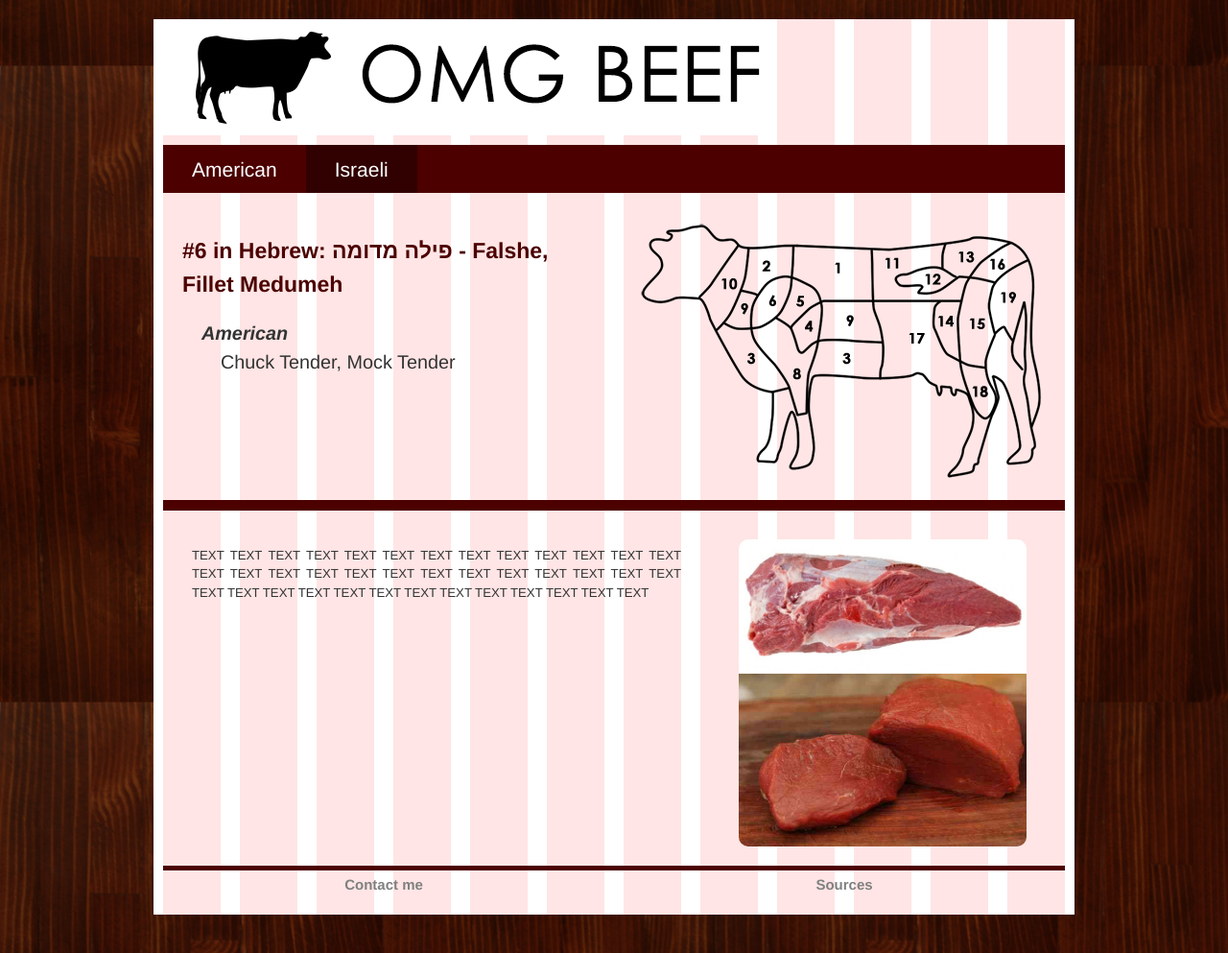
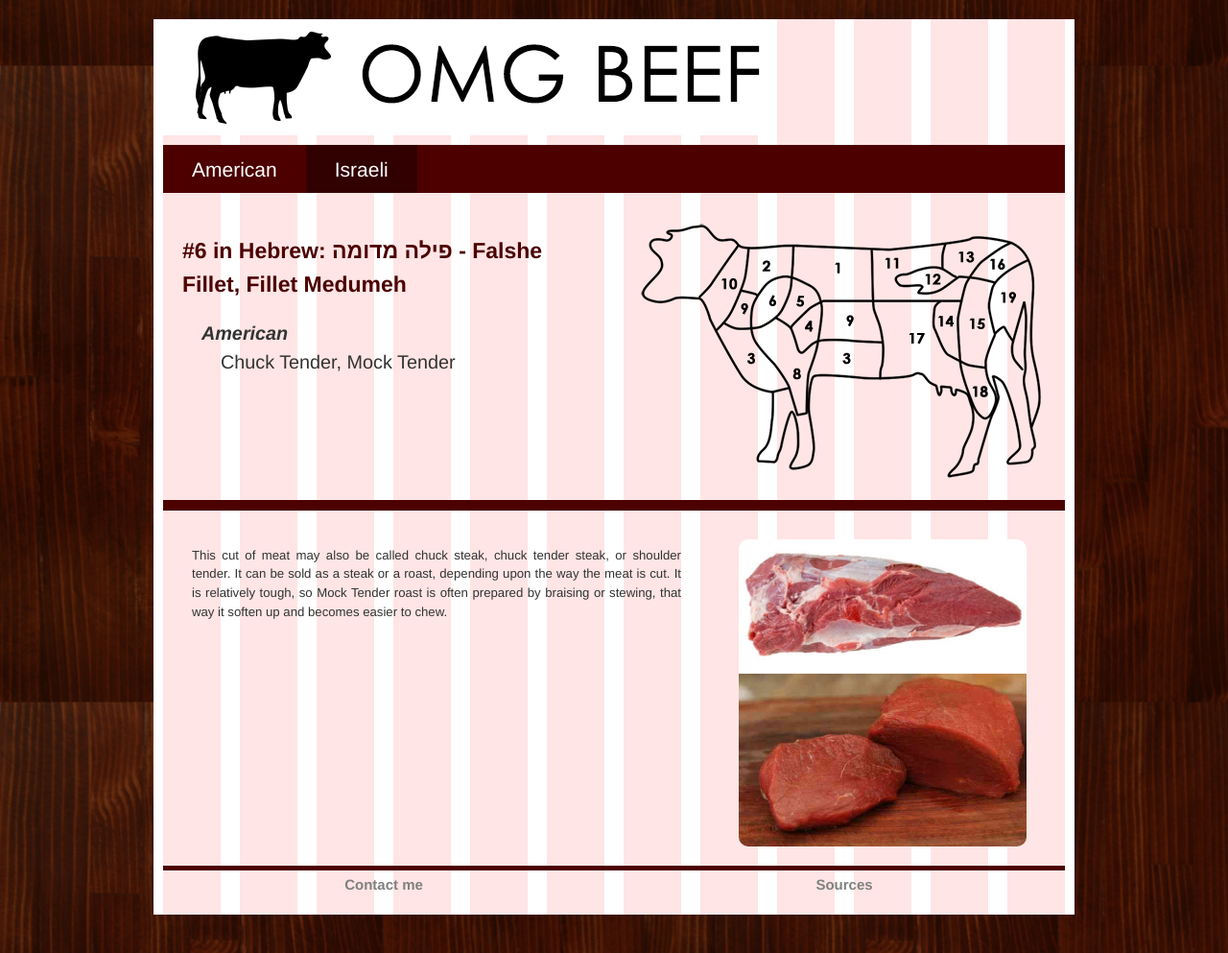
Before and after one commit to zomerfeld/OMGBeef-website, a plain HTML site: page cow/il/6.html in a window 1280 px wide. Shown: the whole page at 96% size. Drawn offline with Linux system fonts and the light colour scheme; files whose address does not match are found by name.

Commit message:
More content - 4, 6, 8

```diff
--- a/cow/il/6.html
+++ b/cow/il/6.html
@@ -24,7 +24,7 @@
 
 	<div class="grid_6" id="names">
 		<br>
-			<h2>#6 in Hebrew: פילה מדומה - Falshe, Fillet Medumeh</h2>
+			<h2>#6 in Hebrew: פילה מדומה - Falshe Fillet, Fillet Medumeh</h2>
 
 			<dl>
  			<dt>American </dt>
@@ -67,7 +67,9 @@
 
  	<div class="grid_7" id="def">
  	<br>
-		<p>TEXT TEXT TEXT TEXT TEXT TEXT TEXT TEXT TEXT TEXT TEXT TEXT TEXT TEXT TEXT TEXT TEXT TEXT TEXT TEXT TEXT TEXT TEXT TEXT TEXT TEXT TEXT TEXT TEXT TEXT TEXT TEXT TEXT TEXT TEXT TEXT TEXT TEXT TEXT </p>
+		<p>
+		This cut of meat may also be called chuck steak, chuck tender steak, or shoulder tender. It can be sold as a steak or a roast, depending upon the way the meat is cut. It is relatively tough, so Mock Tender roast is often prepared by braising or stewing, that way it soften up and becomes easier to chew.
+		</p>
  	</div>
  	<div class="grid_5" id="raw">
 		<img id="raw_pic" src="/cow/images/6_raw_d.png" />
```
Also changed, not shown: cow/il/4.html (+3 -1 lines), cow/il/8.html (+1 -2 lines).
